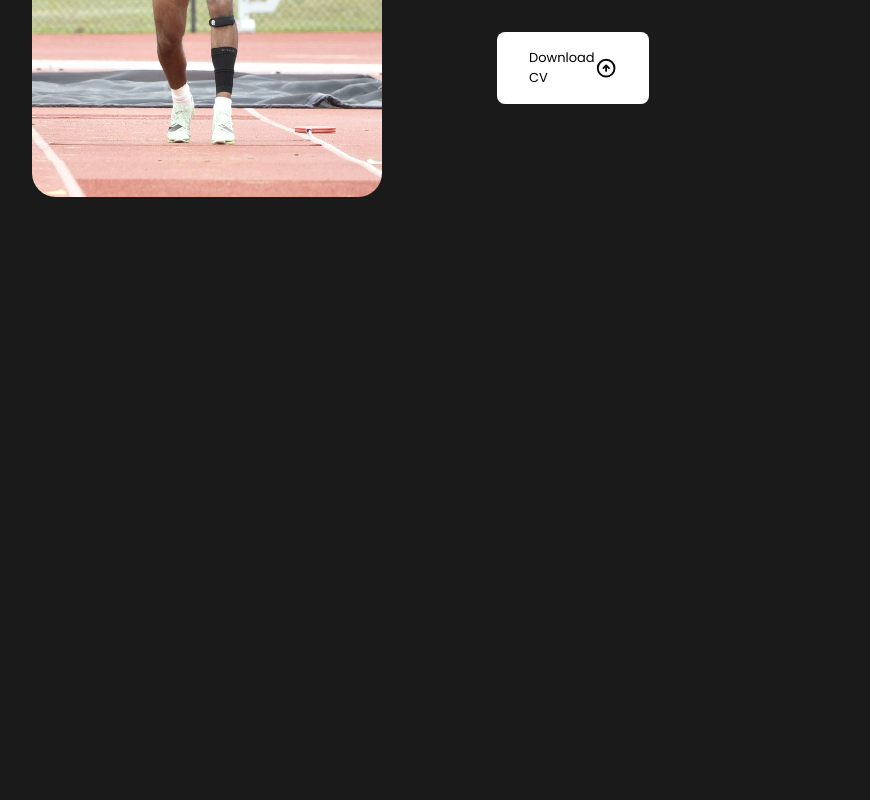
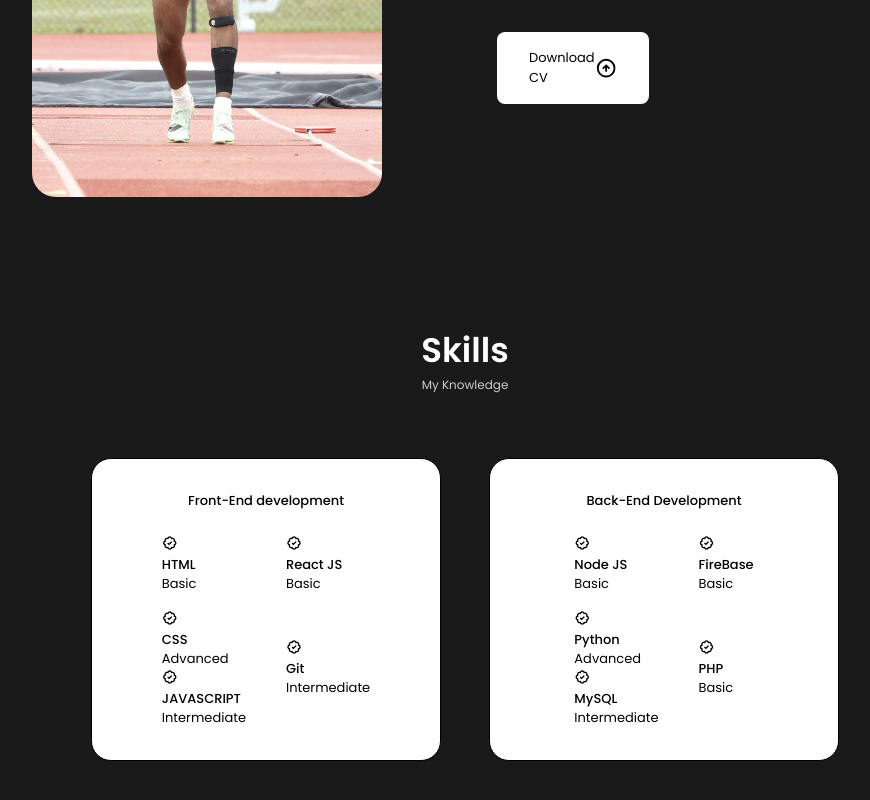
Before and after one commit to kingct19/Portfolio-React, a React (Create React App) app: page / in a window 1280 px wide. Shown: the part 1302-2102 px from the top of the page, without its empty margins (175-1045 px from the left). Before the commit the page ends 1563 px from the top, so only its background shows below. Built offline with nearby package versions, Linux system fonts and the light colour scheme.

Commit message:
Skills Section Finished

```diff
--- a/src/App.js
+++ b/src/App.js
@@ -3,6 +3,7 @@
 import Header from "./components/Header/header";
 import Home from "./components/Home/Home";
 import About from "./components/About/About";
+import Skills from "./components/Skills/skills";
 
 const App = () => {
   return (
@@ -12,6 +13,7 @@
       <main className="main">
         <Home />
         <About />
+        <Skills />
       </main>
     </>
   );
--- /dev/null
+++ b/src/components/Skills/Backend.jsx
@@ -0,0 +1,56 @@
+import React from "react";
+
+const Backend = () => {
+  return (
+    <div className="skills__content">
+      <h3 className="skills__title">Back-End Development</h3>
+      <div className="skills__box">
+        <div className="skills__group">
+          <div className="skills__data">
+            <i class="bx bx-badge-check"></i>
+            <div className="skills__name">
+              <h3 className="skills__names">Node JS</h3>
+              <span className="skills__level">Basic</span>
+            </div>
+          </div>
+
+          <div className="skills__data">
+            <i class="bx bx-badge-check"></i>
+            <div className="skills__name">
+              <h3 className="skills__names">Python</h3>
+              <span className="skills__level"> Advanced</span>
+            </div>
+
+            <div className="skills__data">
+              <i class="bx bx-badge-check"></i>
+              <div className="skills__name">
+                <h3 className="skills__names">MySQL</h3>
+                <span className="skills__level">Intermediate</span>
+              </div>
+            </div>
+          </div>
+        </div>
+
+        <div className="skills__group">
+          <div className="skills__data">
+            <i class="bx bx-badge-check"></i>
+            <div className="skills__name">
+              <h3 className="skills__names">FireBase</h3>
+              <span className="skills__level">Basic</span>
+            </div>
+          </div>
+
+          <div className="skills__data">
+            <i class="bx bx-badge-check"></i>
+            <div className="skills__name">
+              <h3 className="skills__names">PHP</h3>
+              <span className="skills__level">Basic</span>
+            </div>
+          </div>
+        </div>
+      </div>
+    </div>
+  );
+};
+
+export default Backend;
--- /dev/null
+++ b/src/components/Skills/Frontend.jsx
@@ -0,0 +1,56 @@
+import React from "react";
+
+const Frontend = () => {
+  return (
+    <div className="skills__content">
+      <h3 className="skills__title"> Front-End development</h3>
+      <div className="skills__box">
+        <div className="skills__group">
+          <div className="skills__data">
+            <i class="bx bx-badge-check"></i>
+            <div className="skills__name">
+              <h3 className="skills__names">HTML</h3>
+              <span className="skills__level">Basic</span>
+            </div>
+          </div>
+
+          <div className="skills__data">
+            <i class="bx bx-badge-check"></i>
+            <div className="skills__name">
+              <h3 className="skills__names">CSS</h3>
+              <span className="skills__level">Advanced</span>
+            </div>
+
+            <div className="skills__data">
+              <i class="bx bx-badge-check"></i>
+              <div className="skills__name">
+                <h3 className="skills__names">JAVASCRIPT</h3>
+                <span className="skills__level">Intermediate</span>
+              </div>
+            </div>
+          </div>
+        </div>
+
+        <div className="skills__group">
+          <div className="skills__data">
+            <i class="bx bx-badge-check"></i>
+            <div className="skills__name">
+              <h3 className="skills__names">React JS</h3>
+              <span className="skills__level">Basic</span>
+            </div>
+          </div>
+
+          <div className="skills__data">
+            <i class="bx bx-badge-check"></i>
+            <div className="skills__name">
+              <h3 className="skills__names">Git</h3>
+              <span className="skills__level">Intermediate</span>
+            </div>
+          </div>
+        </div>
+      </div>
+    </div>
+  );
+};
+
+export default Frontend;
--- /dev/null
+++ b/src/components/Skills/skills.css
@@ -0,0 +1,75 @@
+.skills__container {
+  grid-template-columns: repeat(2, 350px);
+  column-gap: 3rem;
+  justify-content: center;
+}
+
+.skills__names {
+  color: black;
+  font-size: var(--normal-font-size);
+  font-weight: var(--font-medium);
+  line-height: 18px;
+}
+
+.skills__content {
+  background-color: white;
+  border: 1px solid black;
+  padding: 2rem 4rem;
+  border-radius: 1.25rem;
+  color: black;
+}
+
+.skills__title {
+  font-size: var(--normal-font-size);
+  font-weight: var(--font-medium);
+  text-align: center;
+  margin-bottom: var(--mb-1-5);
+  color: black;
+}
+
+.skills__box {
+  display: flex;
+  justify-content: center;
+  column-gap: 2.5rem;
+}
+
+.skills__group {
+  display: grid;
+  align-items: flex-start;
+  row-gap: 1rem;
+}
+
+.skills .bx-badge-check {
+  font-size: 1rem;
+  color: black;
+}
+
+.skills__level {
+  font-size: var(smaller-font-size);
+}
+
+/*breakpoints*/
+@media screen and (max-width: 992px) {
+  .skills__container {
+    grid-template-columns: max-content;
+    row-gap: 2rem;
+  }
+}
+@media screen and (max-width: 576px) {
+  .skills__container {
+    grid-template-columns: 1fr;
+  }
+
+  .skills__content {
+    padding: 1.5rem;
+  }
+}
+@media screen and (max-width: 350px) {
+  .skills__box {
+    column-gap: 1.25rem;
+  }
+
+  .skills__name {
+    font-size: var(--small-font-size);
+  }
+}
--- /dev/null
+++ b/src/components/Skills/skills.jsx
@@ -0,0 +1,19 @@
+import React from "react";
+import "./skills.css";
+import Backend from "./Backend";
+import Frontend from "./Frontend";
+
+const skills = () => {
+  return (
+    <section className="skills section" id="skills">
+      <h2 className="section__title">Skills</h2>
+      <span className="section__subtitle">My Knowledge</span>
+      <div className="skills__container container grid">
+        <Frontend />
+        <Backend />
+      </div>
+    </section>
+  );
+};
+
+export default skills;
```
